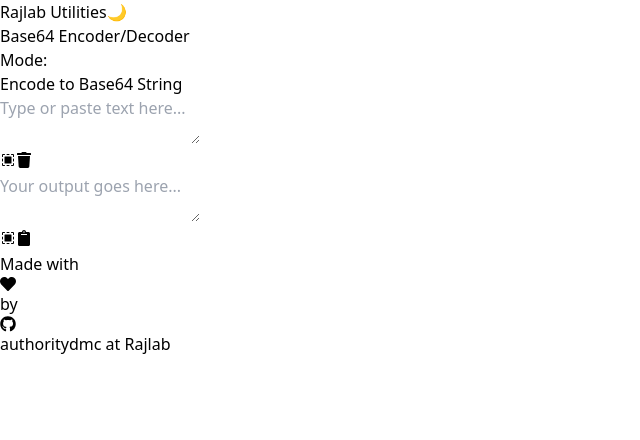
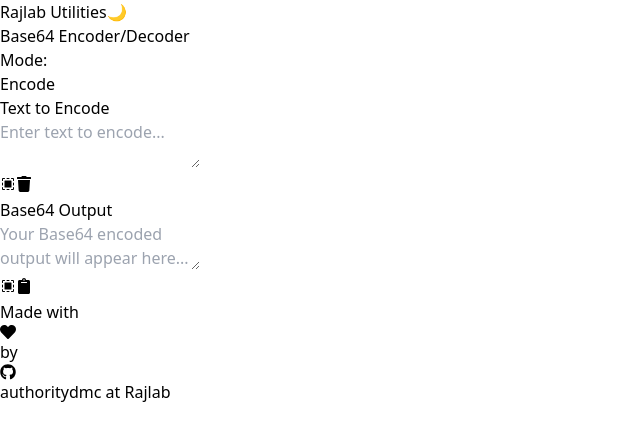
Before and after one commit to authoritydmc/rajlab-tools-webapp, a React (Vite) app: page /base64-encoder-decoder in a window 1280 px wide. Shown: the top 440 px of the page, without its empty margins (0-640 px from the left). Built offline with nearby package versions, Linux system fonts and the light colour scheme.

Commit message:
chore : fix Ui to render more useful info

```diff
--- a/src/components/base64EncoderDecoder/base64tools.jsx
+++ b/src/components/base64EncoderDecoder/base64tools.jsx
@@ -92,7 +92,7 @@
           ></div>
         </div>
         <span className="ml-4 text-lg">
-          {isEncodeMode ? 'Encode to Base64 String' : 'Decode Base64 String'}
+          {isEncodeMode ? 'Encode' : 'Decode'}
         </span>
       </div>
 
@@ -102,12 +102,17 @@
         } border`}
       >
         {/* Input Section */}
-        <div className="relative mb-8">
+        <div className="mb-4">
+          {/* Conditionally Render Input Label */}
+          <label htmlFor="input" className="block mb-2 font-semibold">
+            {isEncodeMode ? 'Text to Encode' : 'Base64 to Decode'}
+          </label>
+          <div className="relative">
             <textarea
               id="input"
               value={inputText}
               onChange={handleInputChange}
-            placeholder="Type or paste text here..."
+              placeholder={isEncodeMode ? 'Enter text to encode...' : 'Enter Base64 string to decode...'}
               className={`w-full h-40 p-2 border rounded-md resize-none ${
                 isDarkMode ? 'bg-gray-700 text-white border-gray-600' : 'bg-gray-50 text-gray-900 border-gray-300'
               }`}
@@ -134,13 +139,19 @@
               </button>
             </div>
           </div>
+        </div>
 
         {/* Output Section */}
+        <div className="mb-4">
+          {/* Conditionally Render Output Label */}
+          <label htmlFor="output" className="block mb-2 font-semibold">
+            {isEncodeMode ? 'Base64 Output' : 'Decoded Text'}
+          </label>
           <div className="relative">
             <textarea
               id="output"
               value={outputText}
-            placeholder="Your output goes here..."
+              placeholder={isEncodeMode ? 'Your Base64 encoded output will appear here...' : 'Your decoded text will appear here...'}
               readOnly
               className={`w-full h-40 p-2 border rounded-md resize-none ${
                 isDarkMode ? 'bg-gray-700 text-white border-gray-600' : 'bg-gray-50 text-gray-900 border-gray-300'
@@ -170,5 +181,6 @@
           </div>
         </div>
       </div>
+    </div>
   );
 }
```
Lines whose indentation alone changed are shown as unchanged.
